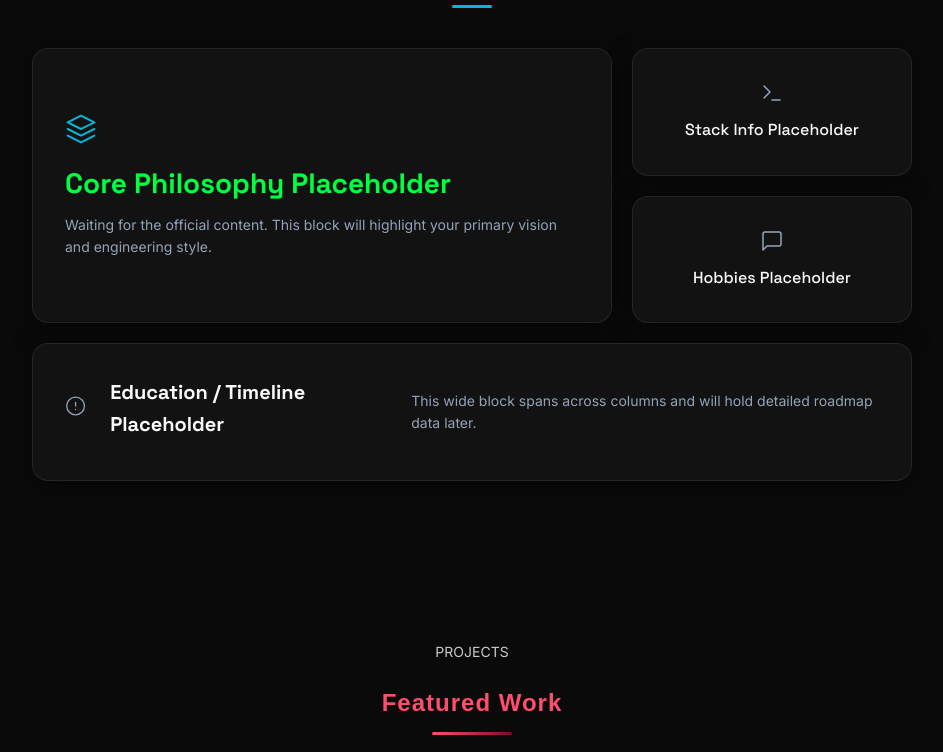
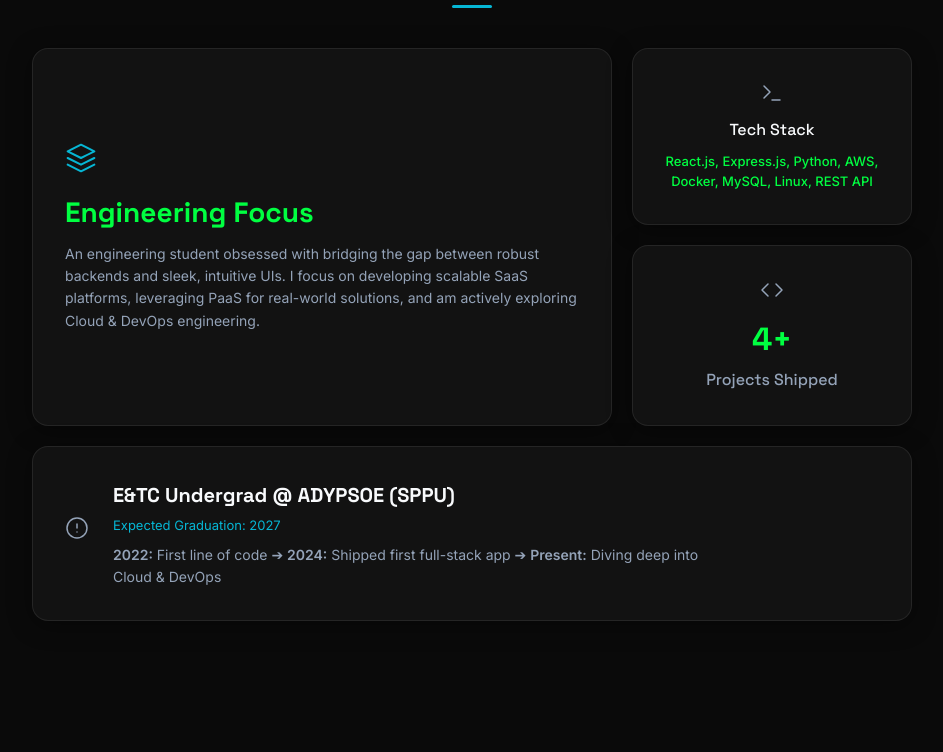
Before and after one commit to matrix-1407/my-personal-portfolio-website, a plain HTML site: page index.html in a window 1280 px wide. Shown: the part 1122-1874 px from the top of the page, without its empty margins (168-1111 px from the left). Drawn offline with Linux system fonts and the light colour scheme.

Commit message:
style: update tech stack text color

```diff
--- a/index.html
+++ b/index.html
@@ -247,8 +247,8 @@
                     <polyline points="2 17 12 22 22 17"></polyline>
                     <polyline points="2 12 12 17 22 12"></polyline>
                 </svg>
-                <h4>Core Philosophy Placeholder</h4>
-                <p>Waiting for the official content. This block will highlight your primary vision and engineering style.</p>
+                <h4>Engineering Focus</h4>
+                <p>An engineering student obsessed with bridging the gap between robust backends and sleek, intuitive UIs. I focus on developing scalable SaaS platforms, leveraging PaaS for real-world solutions, and am actively exploring Cloud & DevOps engineering.</p>
             </div>
 
             <!-- Small Detail Blocks -->
@@ -256,22 +256,27 @@
                  <svg width="24" height="24" viewBox="0 0 24 24" fill="none" stroke="currentColor" stroke-width="1.5" stroke-linecap="round" stroke-linejoin="round" style="color:var(--text-secondary); margin-bottom:12px;">
                     <polyline points="4 17 10 11 4 5"></polyline><line x1="12" y1="19" x2="20" y2="19"></line>
                 </svg>
-                <h5>Stack Info Placeholder</h5>
+                <h5>Tech Stack</h5>
+                <p style="font-size: 13px; margin-top: 8px; color: var(--accent-primary); font-weight: 500;">React.js, Express.js, Python, AWS, Docker, MySQL, Linux, REST API</p>
             </div>
 
             <div class="bento-card">
                  <svg width="24" height="24" viewBox="0 0 24 24" fill="none" stroke="currentColor" stroke-width="1.5" stroke-linecap="round" stroke-linejoin="round" style="color:var(--text-secondary); margin-bottom:12px;">
-                    <path d="M21 15a2 2 0 0 1-2 2H7l-4 4V5a2 2 0 0 1 2-2h14a2 2 0 0 1 2 2z"></path>
+                    <polyline points="16 18 22 12 16 6"></polyline><polyline points="8 6 2 12 8 18"></polyline>
                 </svg>
-                <h5>Hobbies Placeholder</h5>
+                <h4 style="font-size: 32px; color: var(--accent-primary); margin-bottom: 2px;">4+</h4>
+                <h5 style="color: var(--text-secondary);">Projects Shipped</h5>
             </div>
 
             <div class="bento-card bento-wide">
-                 <svg width="24" height="24" viewBox="0 0 24 24" fill="none" stroke="currentColor" stroke-width="1.5" stroke-linecap="round" stroke-linejoin="round" style="color:var(--text-secondary); margin-bottom:12px;">
+                 <svg width="24" height="24" viewBox="0 0 24 24" fill="none" stroke="currentColor" stroke-width="1.5" stroke-linecap="round" stroke-linejoin="round" style="color:var(--text-secondary); margin-bottom:12px; min-width: 24px;">
                     <circle cx="12" cy="12" r="10"></circle><line x1="12" y1="8" x2="12" y2="12"></line><line x1="12" y1="16" x2="12.01" y2="16"></line>
                 </svg>
-                <h4>Education / Timeline Placeholder</h4>
-                <p>This wide block spans across columns and will hold detailed roadmap data later.</p>
+                <div>
+                    <h4 style="margin-bottom: 4px;">E&TC Undergrad @ ADYPSOE (SPPU)</h4>
+                    <p style="font-size: 13px; color: var(--accent-secondary); margin-bottom: 8px;">Expected Graduation: 2027</p>
+                    <p style="font-size: 14px;"><strong>2022:</strong> First line of code ➔ <strong>2024:</strong> Shipped first full-stack app ➔ <strong>Present:</strong> Diving deep into Cloud & DevOps</p>
+                </div>
             </div>
         </div>
     </section>
@@ -297,6 +302,15 @@
                 <h3 style="margin-bottom: 12px;">Project Placeholders</h3>
                 <p>We will fill these up after discussing the specific projects you'd like to highlight.</p>
             </div>
+        </div>
+        <div style="text-align: center; margin-top: 20px;">
+            <button class="btn-home1" onclick="alert('Project Archives page coming soon!')">
+                Project Archives
+                <svg width="14" height="14" viewBox="0 0 24 24" fill="none" stroke="currentColor" stroke-width="2" stroke-linecap="round" stroke-linejoin="round" style="margin-left: 6px;">
+                    <line x1="5" y1="12" x2="19" y2="12"></line>
+                    <polyline points="12 5 19 12 12 19"></polyline>
+                </svg>
+            </button>
         </div>
     </section>
 
```
Also changed, not shown: README.md.
